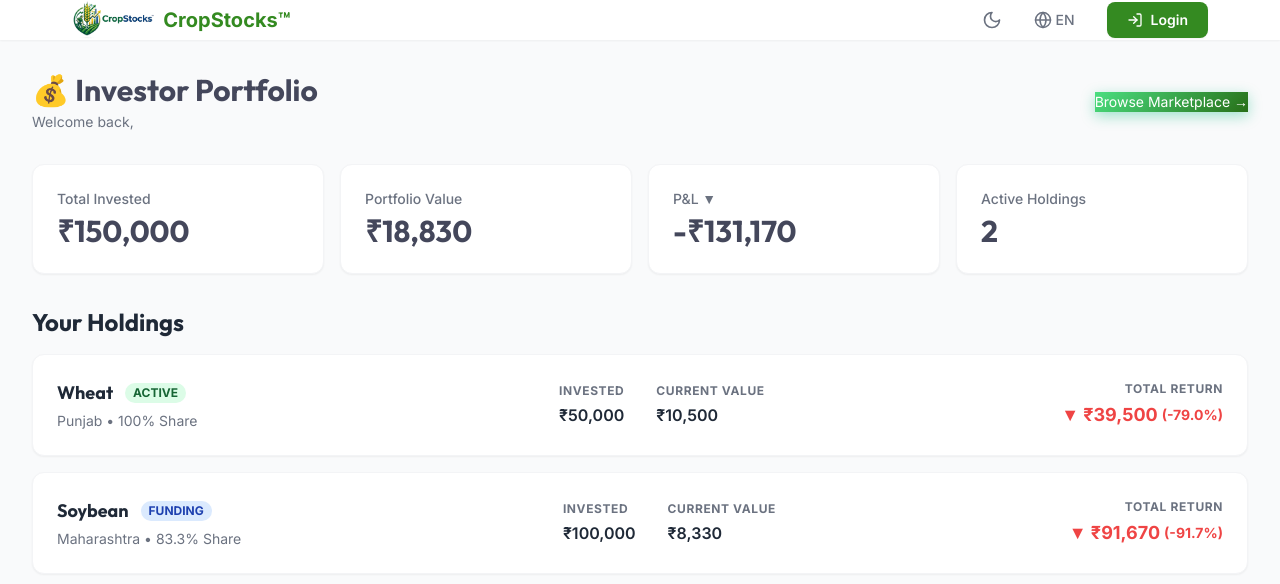
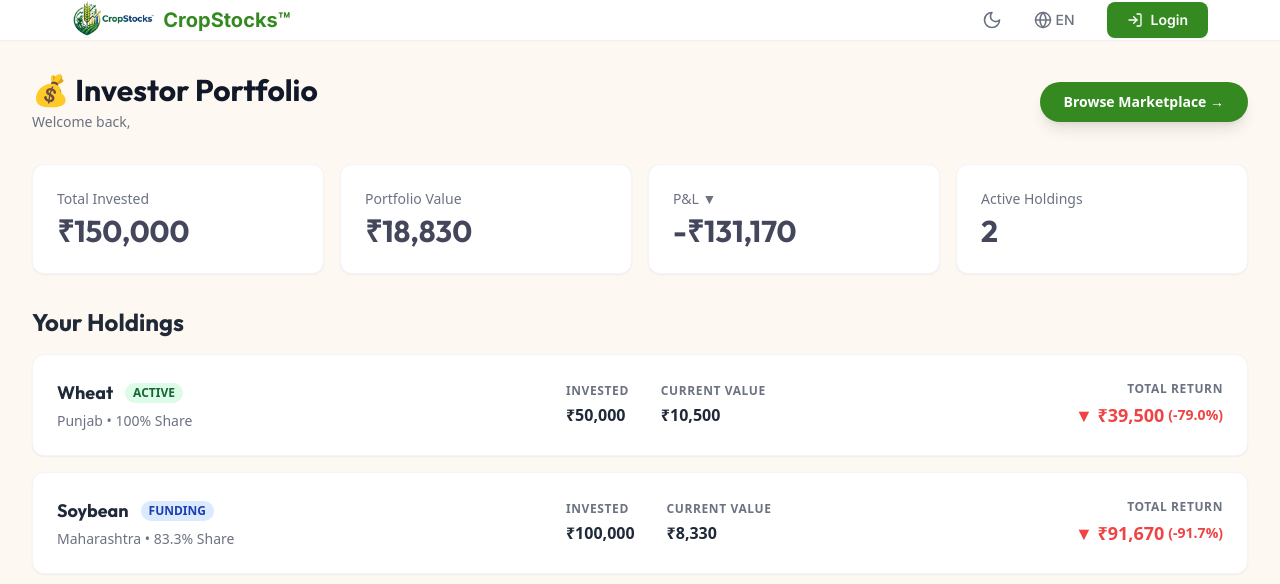
Before and after one commit to cropstocks/CropStocks, a React (Vite) app in the folder client/: page /dashboard in a window 1280 px wide. Shown: the top 584 px of the page. Built offline with nearby package versions, Linux system fonts and the light colour scheme; no server answers.

Commit message:
Update Dashboard CSS and add Crop Health and Summary sections

```diff
--- a/client/src/pages/FarmerDashboard.jsx
+++ b/client/src/pages/FarmerDashboard.jsx
@@ -119,7 +119,7 @@ const FarmerDashboard = () => {
   const activeFlags = safeParseJSON(cycleState.openDiseaseFlags) || [];
 
   return (
-    <div className="min-h-screen">
+    <div className="font-sans text-gray-800 bg-[#fef8f3] min-h-screen pb-12">
       {/* Dashboard Toolbar */}
       <div className="bg-white px-6 py-4 flex items-center justify-between shadow-sm sticky top-[70px] z-40 border-t border-gray-100 mb-6">
         <div className="flex items-center gap-4">
@@ -168,7 +168,14 @@ const FarmerDashboard = () => {
                 />
               </div>
 
-              <div className="h-32 w-full mt-4">
+              <div className="flex flex-col md:flex-row gap-6 mt-6">
+                <div className="flex-1">
+                  <h4 className="text-sm font-semibold text-gray-800 mb-4 text-center">{t('Crop Health')}</h4>
+                  <div className="flex justify-center">
+                    <HealthGauge value={latestReportData?.healthScore || cycleState?.currentHealth || 0} size={160} />
+                  </div>
+                </div>
+                <div className="flex-1 h-32">
                   <h4 className="text-sm font-semibold text-gray-800 mb-2">{t('NDVI Trend')}</h4>
                   <ResponsiveContainer width="100%" height="100%">
                     <LineChart data={healthHistory}>
@@ -178,6 +185,16 @@ const FarmerDashboard = () => {
                     </LineChart>
                   </ResponsiveContainer>
                 </div>
+              </div>
+
+              {latestReportData?.summary && (
+                <div className="mt-8 pt-6 border-t border-gray-100">
+                  <h4 className="text-sm font-bold text-gray-800 mb-2">{t('Weekly Report Summary')}</h4>
+                  <p className="text-gray-600 text-sm leading-relaxed bg-gray-50 p-4 rounded-lg border border-gray-100">
+                    {latestReportData.summary}
+                  </p>
+                </div>
+              )}
             </div>
 
             {/* Stock Price Card */}
--- a/client/src/pages/InvestorDashboard.jsx
+++ b/client/src/pages/InvestorDashboard.jsx
@@ -52,13 +52,14 @@ export default function InvestorDashboard() {
   const pnlPercent = totalInvested > 0 ? ((pnl / totalInvested) * 100).toFixed(1) : '0.0';
 
   return (
-    <div className="max-w-7xl mx-auto px-4 sm:px-6 lg:px-8 py-8">
-      <div className="flex flex-col sm:flex-row justify-between items-start sm:items-center mb-8 gap-4">
-        <div>
-          <h1 className="text-3xl font-bold font-heading text-brand-dark">💰 Investor Portfolio</h1>
-          <p className="text-gray-500 text-sm mt-1">Welcome back, {user?.name}</p>
-        </div>
-        <Link to="/marketplace" className="btn-primary text-sm">
+    <div className="font-sans text-gray-800 bg-[#fef8f3] min-h-screen pb-12">
+      <div className="max-w-7xl mx-auto px-4 sm:px-6 lg:px-8 py-8">
+        <div className="flex flex-col sm:flex-row justify-between items-start sm:items-center mb-8 gap-4">
+          <div>
+            <h1 className="text-3xl font-bold font-heading text-gray-900">💰 Investor Portfolio</h1>
+            <p className="text-gray-500 text-sm mt-1">Welcome back, {user?.name}</p>
+          </div>
+        <Link to="/marketplace" className="bg-[#348a21] hover:bg-[#286f18] text-white px-6 py-2.5 rounded-full text-sm font-bold transition-all shadow-lg hover:shadow-xl">
           Browse Marketplace →
         </Link>
       </div>
@@ -128,6 +129,7 @@ export default function InvestorDashboard() {
           })}
         </div>
       )}
+      </div>
     </div>
   );
 }
```
Lines whose indentation alone changed are shown as unchanged.
